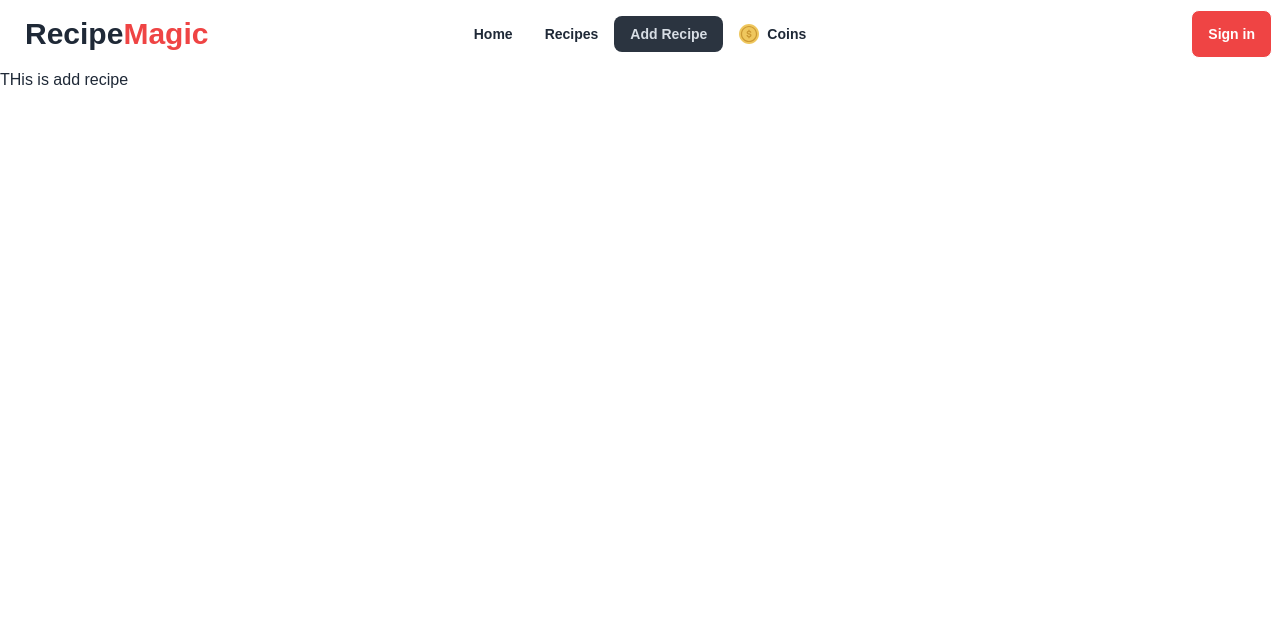
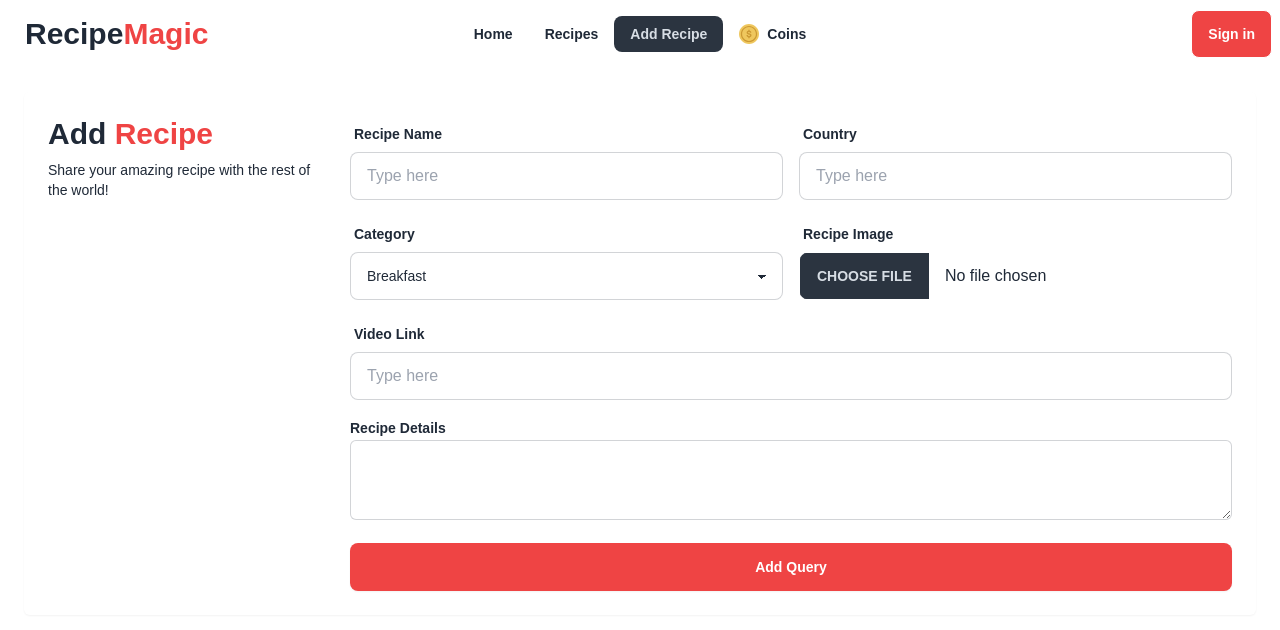
Before and after one commit to Sakib928/RecipeMagic-client, a React (Vite) app: page /addRecipes in a window 1280 px wide. Shown: the top 630 px of the page. Built offline with nearby package versions, Linux system fonts and the light colour scheme; no server answers.

Commit message:
added add recipe form

```diff
--- a/package.json
+++ b/package.json
@@ -12,12 +12,15 @@
   "dependencies": {
     "axios": "^1.7.2",
     "firebase": "^10.12.1",
+    "form-data": "^4.0.0",
+    "imgbb-uploader": "^1.5.1",
     "localforage": "^1.10.0",
     "lottie-react": "^2.4.0",
     "match-sorter": "^6.3.4",
     "react": "^18.2.0",
     "react-countup": "^6.5.3",
     "react-dom": "^18.2.0",
+    "react-hook-form": "^7.51.5",
     "react-hot-toast": "^2.4.1",
     "react-icons": "^5.2.1",
     "react-router-dom": "^6.23.1",
--- a/src/Pages/AddRecipes/AddRecipes.jsx
+++ b/src/Pages/AddRecipes/AddRecipes.jsx
@@ -1,8 +1,138 @@
+import axios from "axios";
+import { useForm } from "react-hook-form";
+import { Toaster } from "react-hot-toast";
 const AddRecipes = () => {
+  const {
+    register,
+    formState: { errors },
+    handleSubmit,
+    reset,
+  } = useForm();
+
+  const handleForm = async (data) => {
+    const image = data.image[0];
+    const formData = new FormData();
+    formData.append("image", image);
+    await console.log(data);
+    // await axios
+    //   .post(
+    //     "https://api.imgbb.com/1/upload?key=922bdcf4d3928398611fbc31e3a8a28b",
+    //     formData
+    //   )
+    //   .then((data) => console.log(data.data.data));
+  };
+
   return (
-    <div>
-      <h1>THis is add recipe</h1>
-    </div>
+    <section className="p-6 dark:bg-gray-100 dark:text-gray-900">
+      <Toaster />
+      <form
+        onSubmit={handleSubmit(handleForm)}
+        noValidate=""
+        action=""
+        className="container flex flex-col mx-auto space-y-12"
+      >
+        <fieldset className="grid grid-cols-4 gap-6 p-6 rounded-md shadow-sm dark:bg-gray-50">
+          <div className="space-y-2 col-span-full lg:col-span-1">
+            <p className="font-bold text-3xl ">
+              Add <span className="text-red-500">Recipe</span>
+            </p>
+            <p className="text-sm">
+              Share your amazing recipe with the rest of the world!
+            </p>
+          </div>
+          <div className="grid grid-cols-6 gap-4 col-span-full lg:col-span-3">
+            <div className="col-span-full sm:col-span-3">
+              <label className="form-control w-full ">
+                <div className="label">
+                  <span className="label-text font-bold">Recipe Name</span>
+                </div>
+                <input
+                  {...register("recipeName", { required: true })}
+                  type="text"
+                  placeholder="Type here"
+                  className="input input-bordered w-full "
+                />
+              </label>
+            </div>
+            <div className="col-span-full sm:col-span-3">
+              <label className="form-control w-full ">
+                <div className="label">
+                  <span className="label-text font-bold">Country</span>
+                </div>
+                <input
+                  name="queryTitle"
+                  {...register("country", { required: true })}
+                  type="text"
+                  placeholder="Type here"
+                  className="input input-bordered w-full "
+                />
+              </label>
+            </div>
+            <div className="form-control col-span-full sm:col-span-3">
+              <div className="label">
+                <span className="label-text font-bold">Category</span>
+              </div>
+              <select
+                {...register("category", { required: true })}
+                className="select w-full  input-bordered"
+              >
+                <option selected>Breakfast</option>
+                <option>Lunch</option>
+                <option>Dinner</option>
+                <option>Drinks</option>
+              </select>
+            </div>
+
+            <div className="col-span-full sm:col-span-3">
+              <label className="form-control w-full ">
+                <div className="label">
+                  <span className="label-text font-bold">Recipe Image</span>
+                </div>
+                <input
+                  {...register("image", { required: true })}
+                  type="file"
+                  placeholder="Type here"
+                  className="file-input w-full max-w-xs "
+                />
+              </label>
+            </div>
+            <div className="col-span-full">
+              <label className="form-control w-full ">
+                <div className="label">
+                  <span className="label-text font-bold">Video Link</span>
+                </div>
+                <input
+                  {...register("video", { required: true })}
+                  type="text"
+                  placeholder="Type here"
+                  className="input input-bordered w-full "
+                />
+              </label>
+            </div>
+            <div className="col-span-full ">
+              <label htmlFor="bio" className="text-sm font-bold">
+                Recipe Details
+              </label>
+              <textarea
+                name="boycottReason"
+                {...register("details", { required: true })}
+                id="bio"
+                placeholder=""
+                className="w-full rounded-md focus:ring focus:ring-opacity-75  focus:dark:ring-red-500 input input-bordered h-[80px]"
+              ></textarea>
+            </div>
+            <div className="col-span-full">
+              <button
+                type="submit"
+                className="btn btn-block  bg-red-500 border-none text-white hover:bg-red-400"
+              >
+                Add Query
+              </button>
+            </div>
+          </div>
+        </fieldset>
+      </form>
+    </section>
   );
 };
 
```
Also changed, not shown: 1 other file (tests, documents, lock files or other folders).
